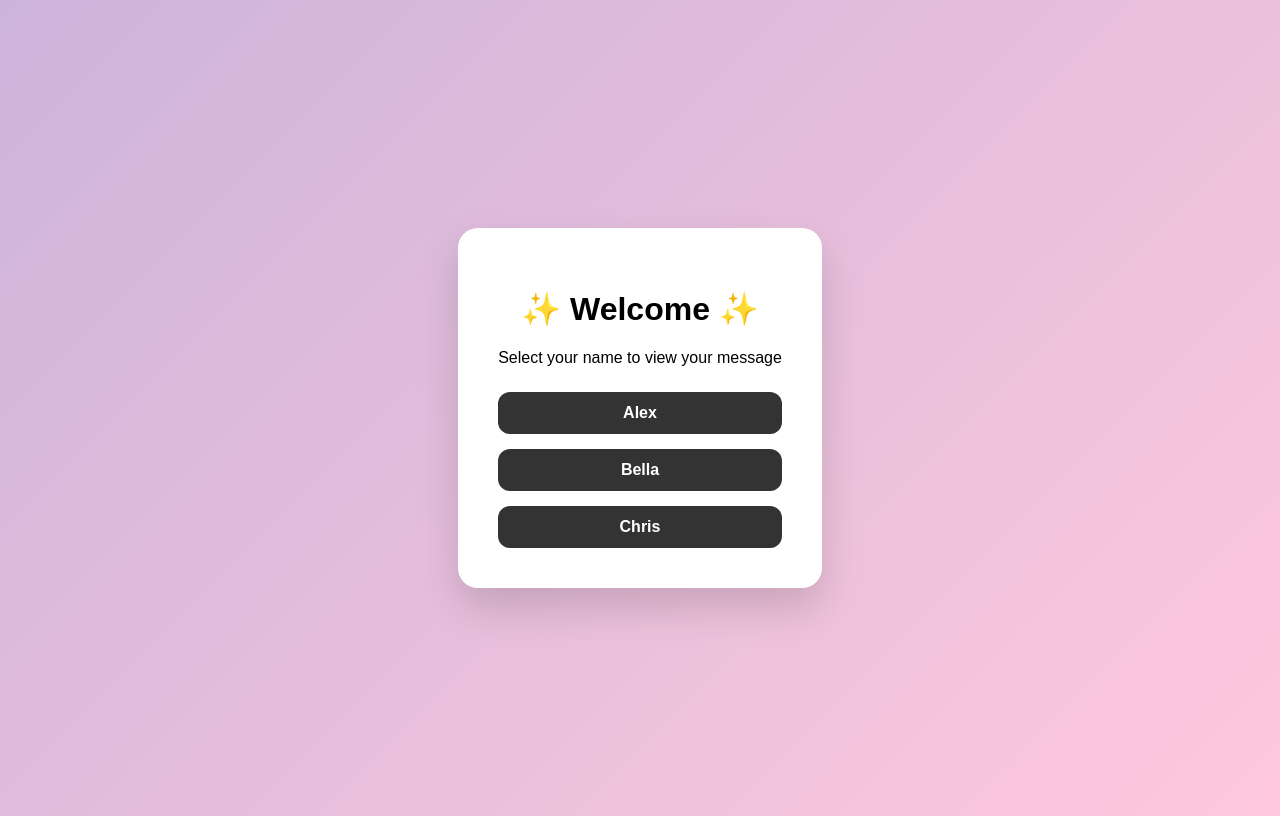
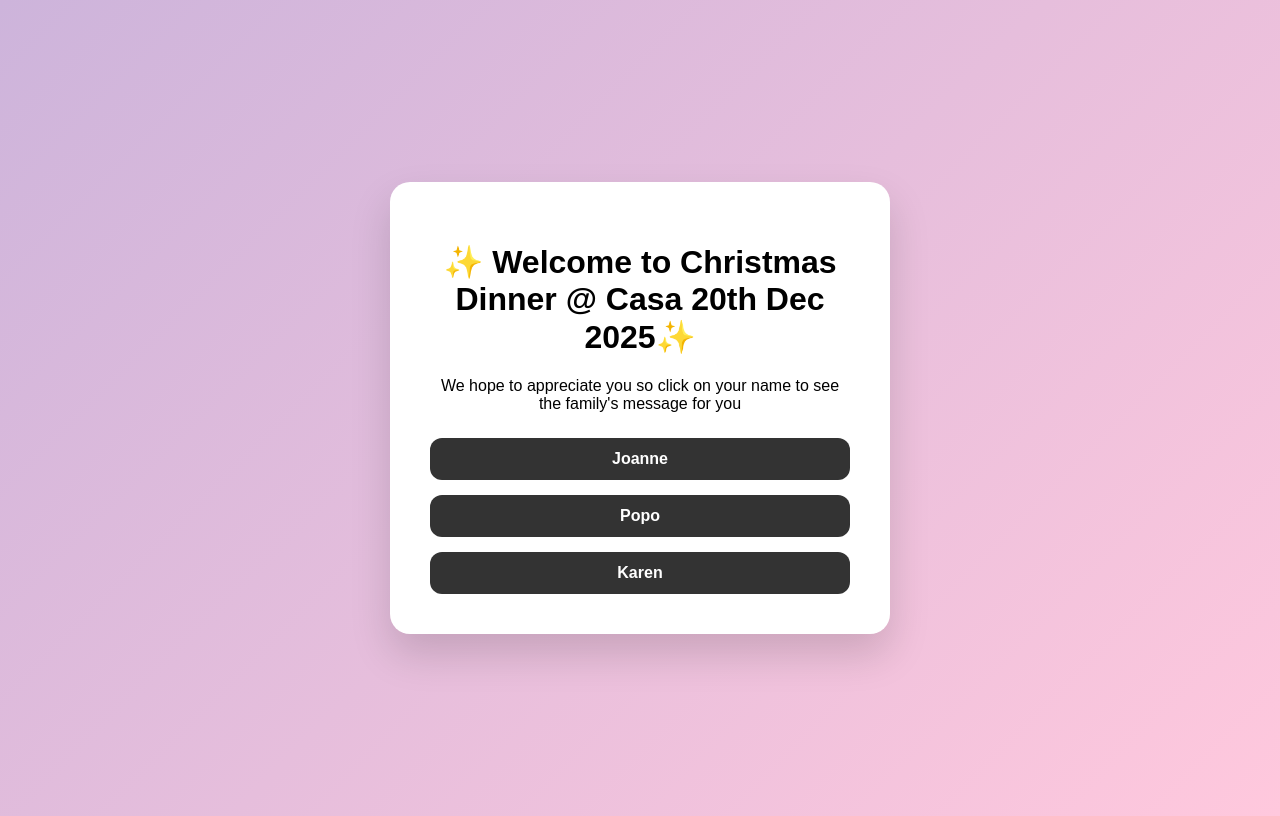
Before and after one commit to dharesan/thank-you-25, a plain HTML site: page index.html in a window 1280 px wide. Drawn offline with Linux system fonts and the light colour scheme.

Commit message:
edited names

```diff
--- a/index.html
+++ b/index.html
@@ -7,12 +7,14 @@
 </head>
 <body class="landing">
   <div class="card">
-    <h1>✨ Welcome ✨</h1>
-    <p>Select your name to view your message</p>
+    <h1>✨ Welcome to Christmas Dinner @ Casa 20th Dec 2025✨</h1>
+
+    <p>We hope to appreciate you so click on your name to see the family's message for you</p>
+
     <div class="buttons">
-      <a href="message.html?id=a">Alex</a>
-      <a href="message.html?id=b">Bella</a>
-      <a href="message.html?id=c">Chris</a>
+      <a href="message.html?id=a">Joanne</a>
+      <a href="message.html?id=b">Popo</a>
+      <a href="message.html?id=c">Karen</a>
     </div>
   </div>
 </body>
```
